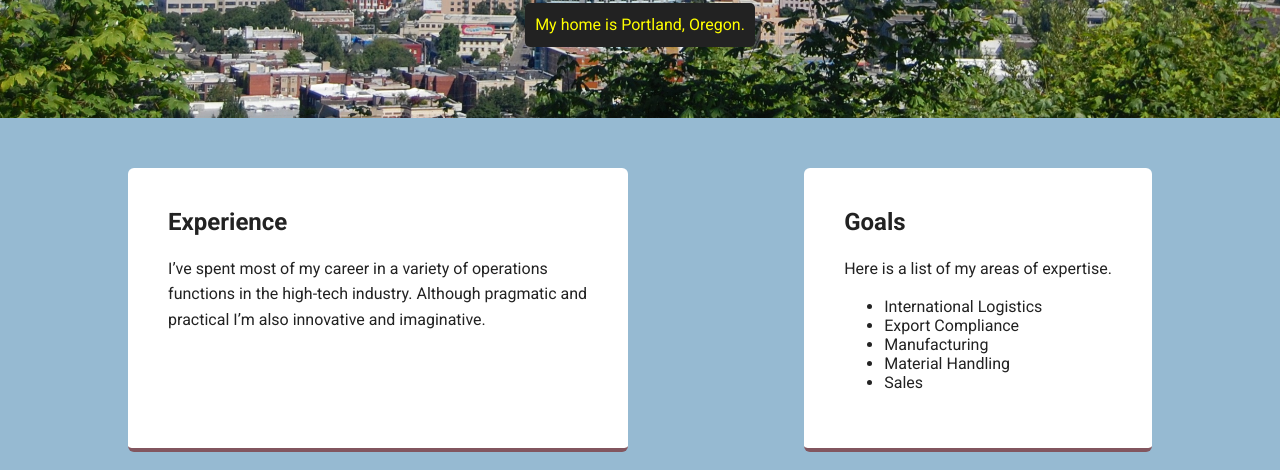
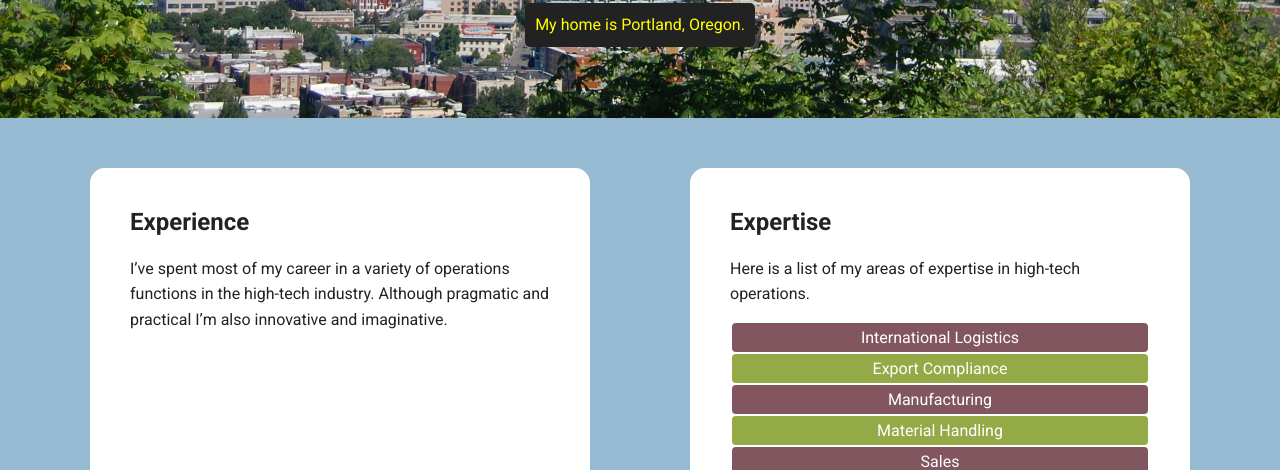
Before and after one commit to dbixel/techdegree-poroject-1, a plain HTML site: page experience.html in a window 1280 px wide. Shown: the part 352-822 px from the top of the page. Drawn offline with Linux system fonts and the light colour scheme; a web font is replaced by a local one.

Commit message:
Added rose JPEG to contact page. Made corrections to Bacground text. Changed h2 heading from Goals to Expertise.

```diff
--- a/experience.html
+++ b/experience.html
@@ -31,9 +31,9 @@
       </div>
 
       <div class="card">
-        <h2>Goals</h2>
-        <p>Here is a list of my areas of expertise.</p>
-        <ul>
+        <h2>Expertise</h2>
+        <p>Here is a list of my areas of expertise in high-tech operations.</p>
+        <ul class="skills">
           <li>International Logistics</li>
           <li>Export Compliance</li>
           <li>Manufacturing</li>
--- a/styles.css
+++ b/styles.css
@@ -95,7 +95,7 @@ header .profile-image:hover {
   text-align: left;
   background: #fff;
   border-bottom: 4px solid #82565F;
-  border-radius: 6px;
+  border-radius: 15px;
   transition: all .25s;
 }
 .card:hover {
@@ -109,7 +109,7 @@ ul.skills {
 
 .skills li {
   border-radius: 4px;
-  display: inline-block;
+  display: flow-root;
   background: #94AA47;
   color: white;
   padding: 5px 10px;
```
Also changed, not shown: contact.html (+2 -0 lines), index.html (+2 -2 lines), images/red-rose-right.jpg (added), 2 other files.
